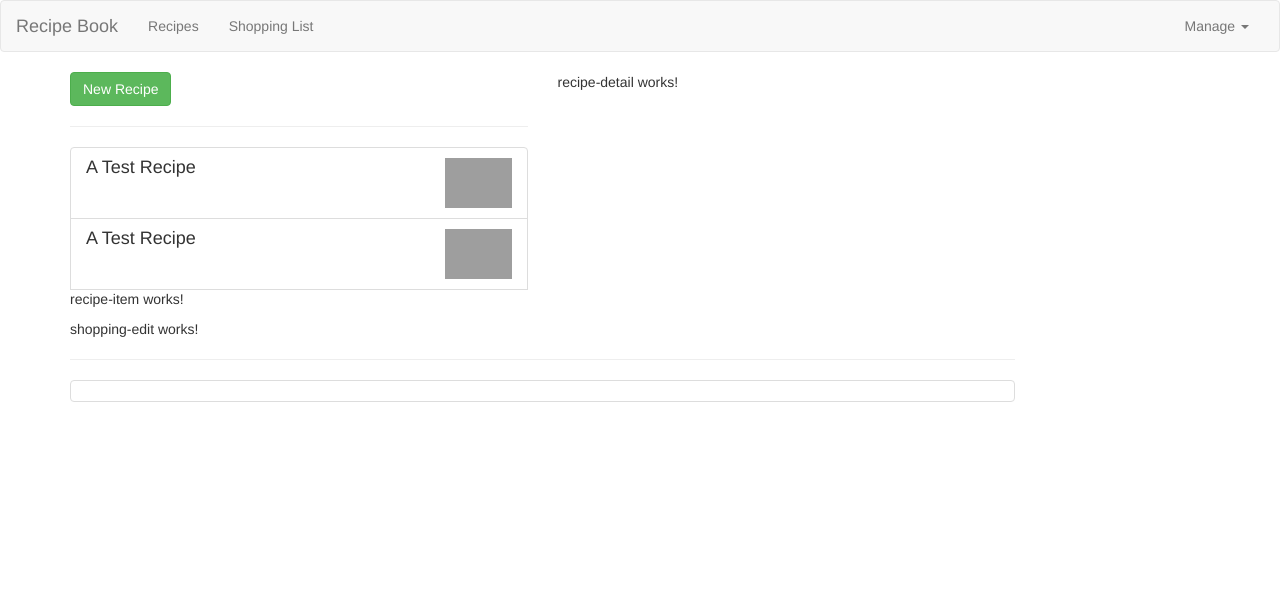
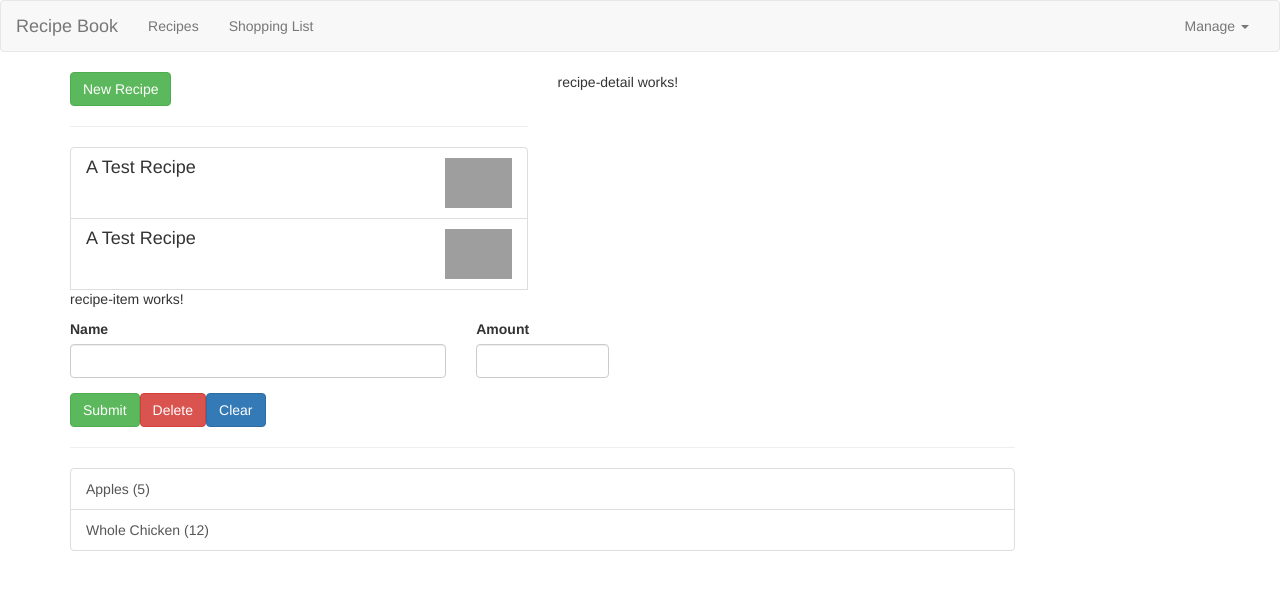
Before and after one commit to jpdhernandez/angular-4-recipe-shopping-list-app, an Angular app: page / in a window 1280 px wide. Shown: the top 590 px of the page. Built offline with nearby package versions, Linux system fonts and the light colour scheme; grey boxes are pictures that could not be loaded.

Commit message:
Add the shopping list edit section

```diff
--- a/src/app/shopping-list/shopping-edit/shopping-edit.component.html
+++ b/src/app/shopping-list/shopping-edit/shopping-edit.component.html
@@ -1,3 +1,23 @@
-<p>
-  shopping-edit works!
-</p>
+<div class="row">
+  <div class="col-xs-12">
+    <form action="">
+      <div class="row">
+        <div class="col-sm-5 form-group">
+          <label for="name">Name</label>
+          <input type="text" id="name" class="form-control">
+        </div>
+        <div class="col-sm-2 form-group">
+          <label for="amount">Amount</label>
+          <input type="number" id="amount" class="form-control">
+        </div>
+      </div>
+      <div class="row">
+        <div class="col-xs-12">
+          <button class="btn btn-success" type="submit">Submit</button>
+          <button class="btn btn-danger" type="button">Delete</button>
+          <button class="btn btn-primary" type="button">Clear</button>
+        </div>
+      </div>
+    </form>
+  </div>
+</div>
--- a/src/app/shopping-list/shopping-list.component.html
+++ b/src/app/shopping-list/shopping-list.component.html
@@ -3,7 +3,9 @@
     <app-shopping-edit></app-shopping-edit>
     <hr>
     <ul class="list-group">
-      <a class="list-group-item" style="cursor: pointer"></a>
+      <a class="list-group-item"
+         style="cursor: pointer"
+         *ngFor="let ingredient of ingredients">{{ingredient.name}} ({{ingredient.amount}})</a>
     </ul>
   </div>
 </div>
--- a/src/app/shopping-list/shopping-list.component.ts
+++ b/src/app/shopping-list/shopping-list.component.ts
@@ -1,4 +1,6 @@
 import { Component, OnInit } from '@angular/core';
+
+import { Ingredient } from '../shared/ingredient.model';
 
 @Component({
   selector: 'app-shopping-list',
@@ -6,6 +8,10 @@
   styleUrls: ['./shopping-list.component.css']
 })
 export class ShoppingListComponent implements OnInit {
+  ingredients: Ingredient[] = [
+    new Ingredient('Apples', 5),
+    new Ingredient('Whole Chicken', 12)
+  ];
 
   constructor() { }
 
```
